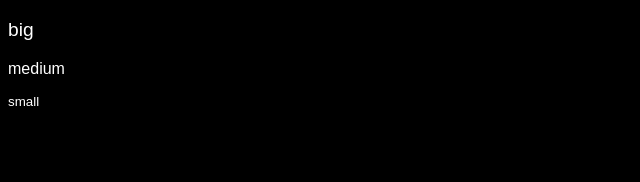
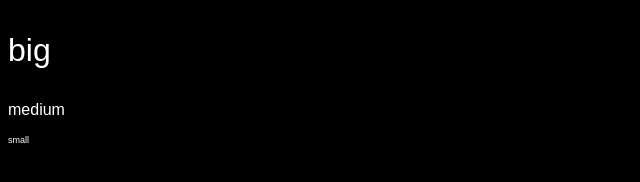
Before and after one commit to Cocaine-Potato/cocaine-potato.github.io, a plain HTML site: page index.html in a window 1280 px wide. Shown: the whole page, without its empty margins (0-640 px from the left). Drawn offline with Linux system fonts and the light colour scheme; a web font is replaced by a local one.

Commit message:
Update style.css

```diff
--- a/style.css
+++ b/style.css
@@ -4,7 +4,7 @@
 }
 
 .big {
-    font-size: larger;
+    font-size: xx-large;
 }
 
 .medium {
@@ -12,7 +12,7 @@
 }
 
 .small {
-    font-size: smaller;
+    font-size: xx-small;
 }
 
 .Prism {
```
